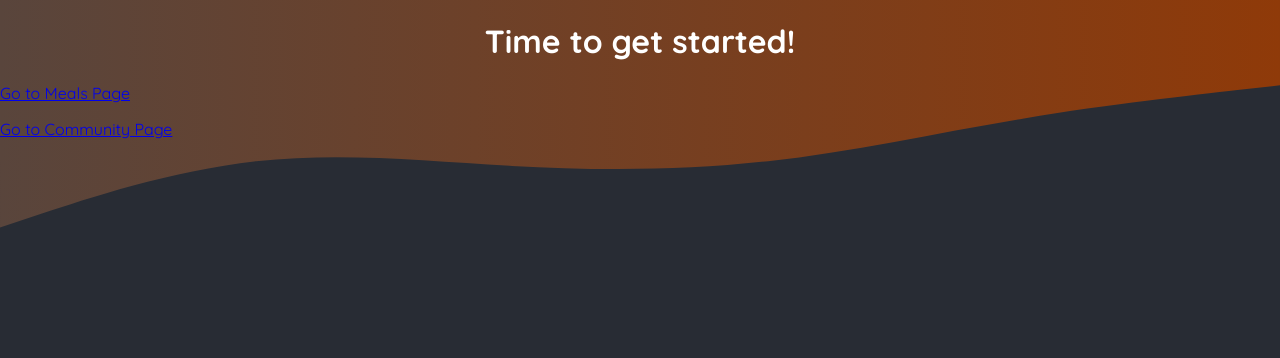
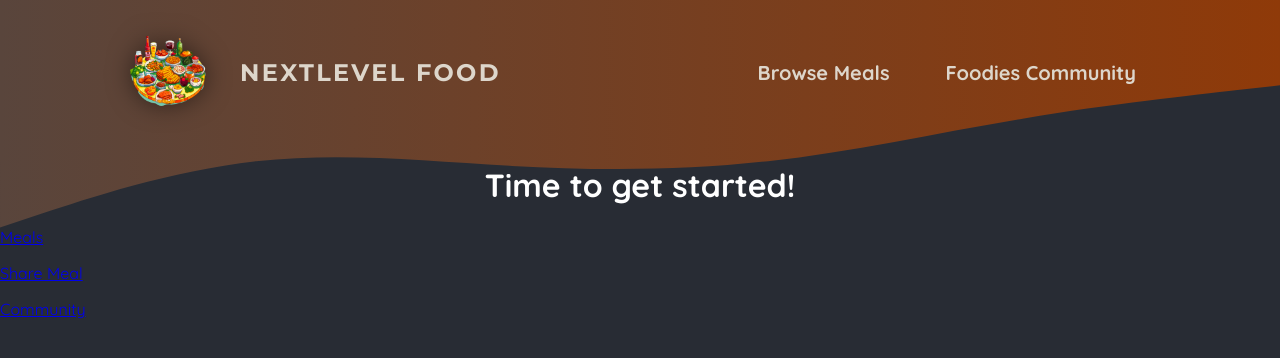
Before and after one commit to Makus14/nextjs-foodies, a Next.js app: page / in a window 1280 px wide. Shown: the top 358 px of the page. Built offline with nearby package versions, Linux system fonts and the light colour scheme.

Commit message:
create header component

```diff
--- a/app/community/page.js
+++ b/app/community/page.js
@@ -3,7 +3,7 @@
 export default function CommunityPage() {
   return (
     <>
-      <main>Community Page</main>
+      <h1>Community</h1>
       <p>
         <Link href="./">Back</Link>
       </p>
--- a/app/layout.js
+++ b/app/layout.js
@@ -1,8 +1,9 @@
-import './globals.css';
+import "./globals.css";
+import MainHeader from "../components/main-header";
 
 export const metadata = {
-  title: 'NextLevel Food',
-  description: 'Delicious meals, shared by a food-loving community.',
+  title: "NextLevel Food",
+  description: "Delicious meals, shared by a food-loving community.",
 };
 
 export default function RootLayout({ children }) {
@@ -15,11 +16,11 @@
               <linearGradient id="gradient" x1="0%" y1="0%" x2="100%" y2="0%">
                 <stop
                   offset="0%"
-                  style={{ stopColor: '#59453c', stopOpacity: '1' }}
+                  style={{ stopColor: "#59453c", stopOpacity: "1" }}
                 />
                 <stop
                   offset="100%"
-                  style={{ stopColor: '#8f3a09', stopOpacity: '1' }}
+                  style={{ stopColor: "#8f3a09", stopOpacity: "1" }}
                 />
               </linearGradient>
             </defs>
@@ -30,6 +31,7 @@
           </svg>
         </div>
 
+        <MainHeader />
         {children}
       </body>
     </html>
--- a/app/meals/[slug]/page.js
+++ b/app/meals/[mealSlug]/page.js
@@ -1,9 +1,9 @@
 import Link from "next/link";
 
-export default function DishPage({ params }) {
+export default function MealDetailsPage({ params }) {
   return (
     <>
-      <h2>Dish Page</h2>
+      <h1>Meal Details</h1>
       <p>{params.slug}</p>
       <p>
         <Link href="./">Back</Link>
--- a/app/meals/page.js
+++ b/app/meals/page.js
@@ -3,10 +3,7 @@
 export default function MealsPage() {
   return (
     <>
-      <main>Meal Page</main>
-      <p>
-        <Link href="/meals/share">Share Page</Link>
-      </p>
+      <h1>Meal Page</h1>
       <ul>
         <li>
           <Link href="/meals/dish-1">Dish 1</Link>
--- a/app/meals/share/page.js
+++ b/app/meals/share/page.js
@@ -1,9 +1,9 @@
 import Link from "next/link";
 
-export default function SharePage() {
+export default function ShareMealPage() {
   return (
     <>
-      <main>Share Page</main>
+      <h1>Share Meal</h1>
       <p>
         <Link href="./">Back</Link>
       </p>
--- a/app/page.js
+++ b/app/page.js
@@ -7,10 +7,13 @@
         Time to get started!
       </h1>
       <p>
-        <Link href="/meals">Go to Meals Page</Link>
+        <Link href="/meals">Meals</Link>
       </p>
       <p>
-        <Link href="/community">Go to Community Page</Link>
+        <Link href="/meals/share">Share Meal</Link>
+      </p>
+      <p>
+        <Link href="/community">Community</Link>
       </p>
     </main>
   );
--- /dev/null
+++ b/components/main-header.js
@@ -0,0 +1,27 @@
+import Link from "next/link";
+import Image from "next/image";
+
+import logoImg from "@/assets/logo.png";
+import classes from "./main-header.module.css";
+
+export default function MainHeader() {
+  return (
+    <header className={classes.header}>
+      <Link className={classes.logo} href="/">
+        <Image src={logoImg} alt="A plate with food on it" priority />
+        NextLevel Food
+      </Link>
+
+      <nav className={classes.nav}>
+        <ul>
+          <li>
+            <Link href="/meals">Browse Meals</Link>
+          </li>
+          <li>
+            <Link href="/community">Foodies Community</Link>
+          </li>
+        </ul>
+      </nav>
+    </header>
+  );
+}
--- /dev/null
+++ b/components/main-header.module.css
@@ -0,0 +1,67 @@
+.header {
+  display: flex;
+  justify-content: space-between;
+  align-items: center;
+  padding: 2rem 1rem;
+}
+
+@media (min-width: 768px) {
+  .header {
+    padding: 2rem 10%;
+  }
+}
+
+.nav ul {
+  list-style: none;
+  margin: 0;
+  padding: 0;
+  display: flex;
+  gap: 1.5rem;
+  /* font-family: 'Montserrat', sans-serif; */
+  font-size: 1.25rem;
+}
+
+.nav a {
+  text-decoration: none;
+  color: #ddd6cb;
+  font-weight: bold;
+  padding: 0.5rem 1rem;
+  border-radius: 0.5rem;
+}
+
+.nav a:hover,
+.nav a:active {
+  background: linear-gradient(90deg, #ff8a05, #f9b331);
+  background-clip: text;
+  -webkit-background-clip: text;
+  -webkit-text-fill-color: transparent;
+  text-shadow: 0 0 18px rgba(248, 190, 42, 0.8);
+}
+
+.active {
+  background: linear-gradient(90deg, #ff8a05, #f9b331);
+  background-clip: text;
+  -webkit-background-clip: text;
+  -webkit-text-fill-color: transparent;
+}
+
+.logo {
+  display: flex;
+  align-items: center;
+  justify-content: center;
+  gap: 2rem;
+  text-decoration: none;
+  color: #ddd6cb;
+  font-weight: bold;
+  font-family: "Montserrat", sans-serif;
+  letter-spacing: 0.15rem;
+  text-transform: uppercase;
+  font-size: 1.5rem;
+}
+
+.logo img {
+  width: 5rem;
+  height: 5rem;
+  object-fit: contain;
+  filter: drop-shadow(0 0 0.75rem rgba(0, 0, 0, 0.5));
+}
```
